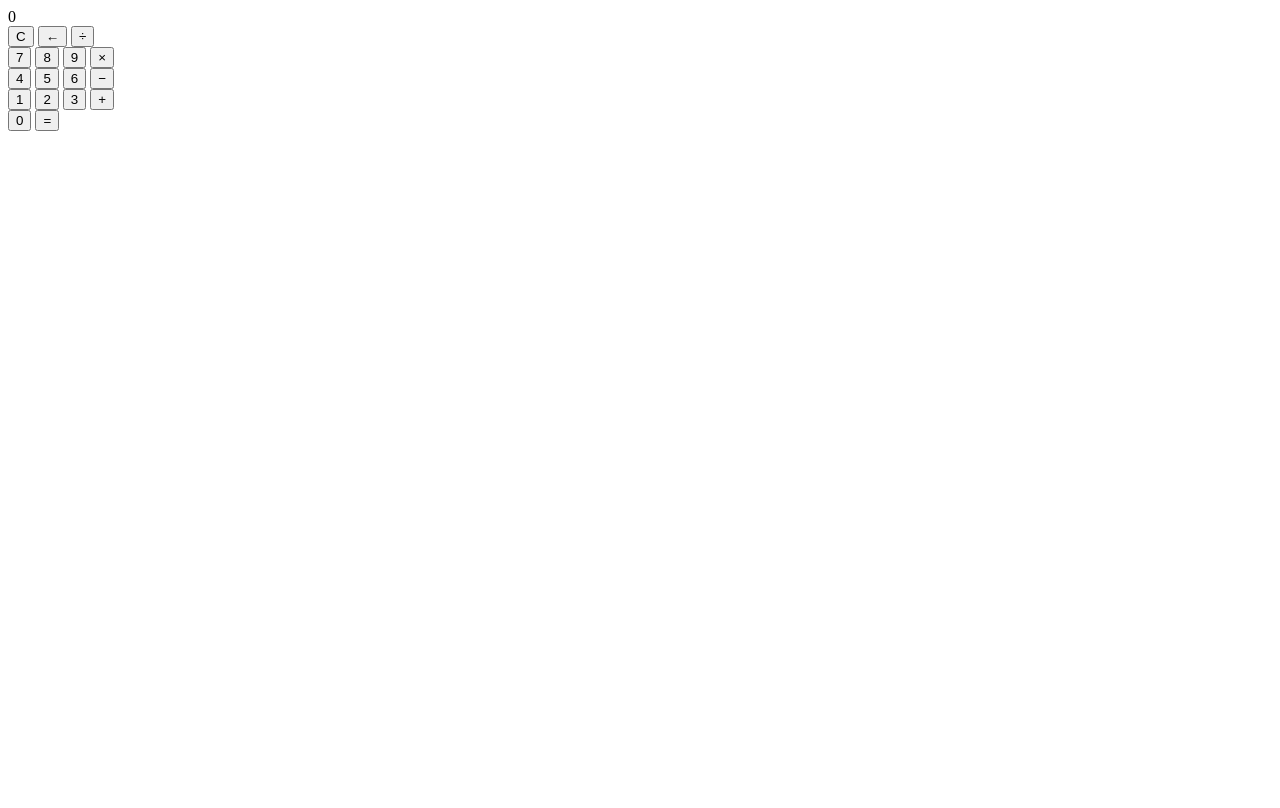
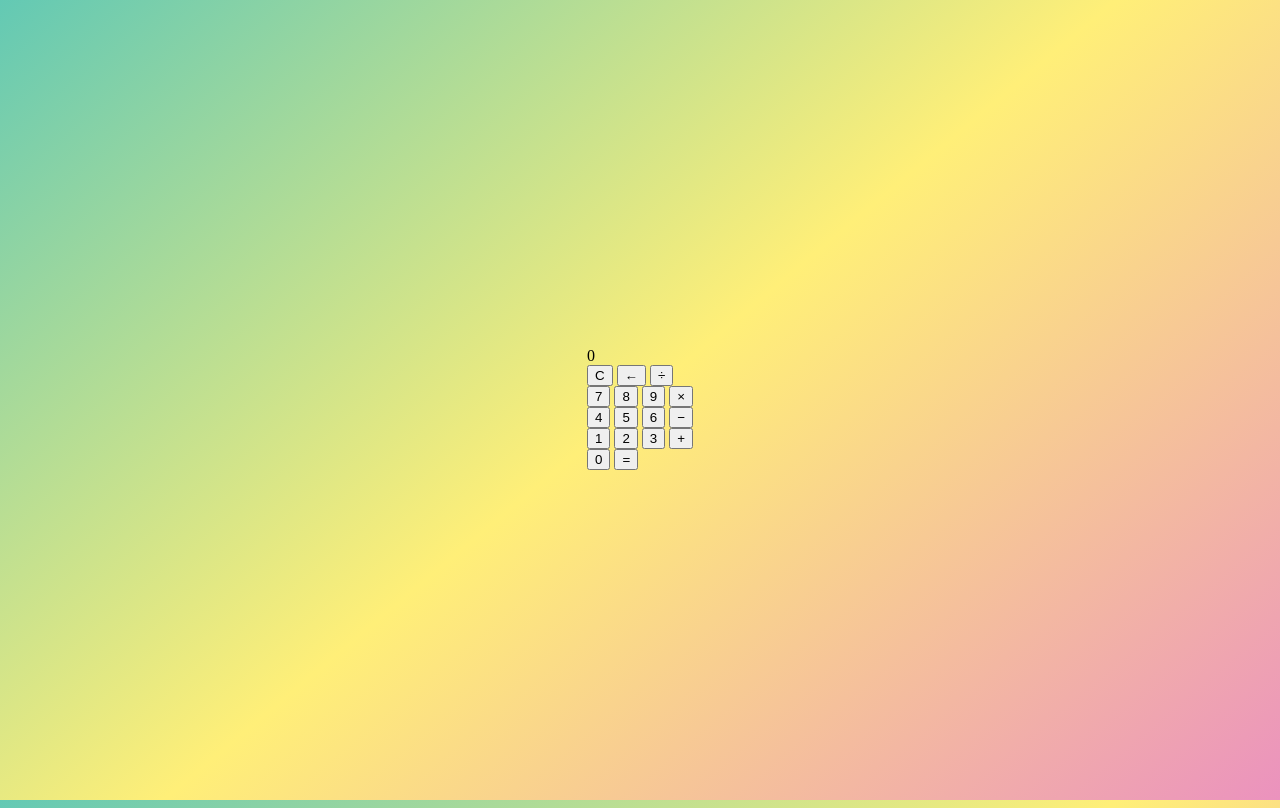
Before and after one commit to Pradhyumn-24/frosted-glass-calculator, a plain HTML site: page index.html in a window 1280 px wide. Drawn offline with Linux system fonts and the light colour scheme.

Commit message:
styled body tag

```diff
--- a/style.css
+++ b/style.css
@@ -6,16 +6,32 @@ html {
 *::before,
 *::after {
     box-sizing: inherit;
+    margin: 0;
+    padding: 0;
 }
 
-/* Using inherit for box-sizing is often seen in global CSS resets or base styles, typically within the following structure:
-Code
+/*
+8: Using inherit for box-sizing is often seen in global CSS resets or base styles,  typically within the following structure:
 
-html {
-  box-sizing: border-box;
+    This approach ensures that all elements on the page, including pseudo-elements, inherit the border-box model from the html element. This promotes consistent and predictable sizing behavior across the entire document, making layout development more intuitive. It also allows for specific elements to override this inherited value if a content-box model is required for a particular component or third-party widget.
+*/
+
+body {
+    display: flex;
+    align-items: center;
+    background: linear-gradient(320deg, #eb92be, #ffef78, #63c9b4);
+    font-style: "Dosis", monospace;
+    font-display: swap;
+    height: inherit;
+    justify-content: center;
 }
 
-*, *::before, *::after {
-  box-sizing: inherit;
-}
-This approach ensures that all elements on the page, including pseudo-elements, inherit the border-box model from the html element. This promotes consistent and predictable sizing behavior across the entire document, making layout development more intuitive. It also allows for specific elements to override this inherited value if a content-box model is required for a particular component or third-party widget. */
+/*
+26, 27: The align-items property in CSS is used to control how items are aligned vertically within a container that uses display: flex or display: grid. It affects all the child elements inside that container. For example, setting align-items: center will center the items vertically, while flex-start aligns them to the top, and flex-end pushes them to the bottom. The default value is stretch, which makes the items fill the container's height. It's a quick way to adjust vertical positioning without extra margins or padding.
+
+28: Using linear gradient, i can make smooth transition between any no. of colors. I can also control the direction of gradient using keywords like to top, bottom, left or right; or using specific angles like 320deg or maybe 20deg, etc, this gives me more precise control over the output as compared to the keywords.
+
+30: The font-display property in CSS controls how text is shown while a custom web font is loading. It’s used inside @font-face and affects whether the browser shows fallback text immediately or waits for the custom font to load. For example, swap shows fallback text right away and switches to the custom font when it's ready, while block hides the text briefly before showing it with the custom font.
+
+32: The justify-content property in CSS is used to align items horizontally (left to right) inside a container with display: flex or grid. It controls how space is distributed between and around items. For example, justify-content: center centers the items, flex-start aligns them to the left, flex-end to the right, and space-between or space-around spreads them out with spaces in between. It helps manage horizontal layout and spacing of child elements in a flexible container.
+*/
```
